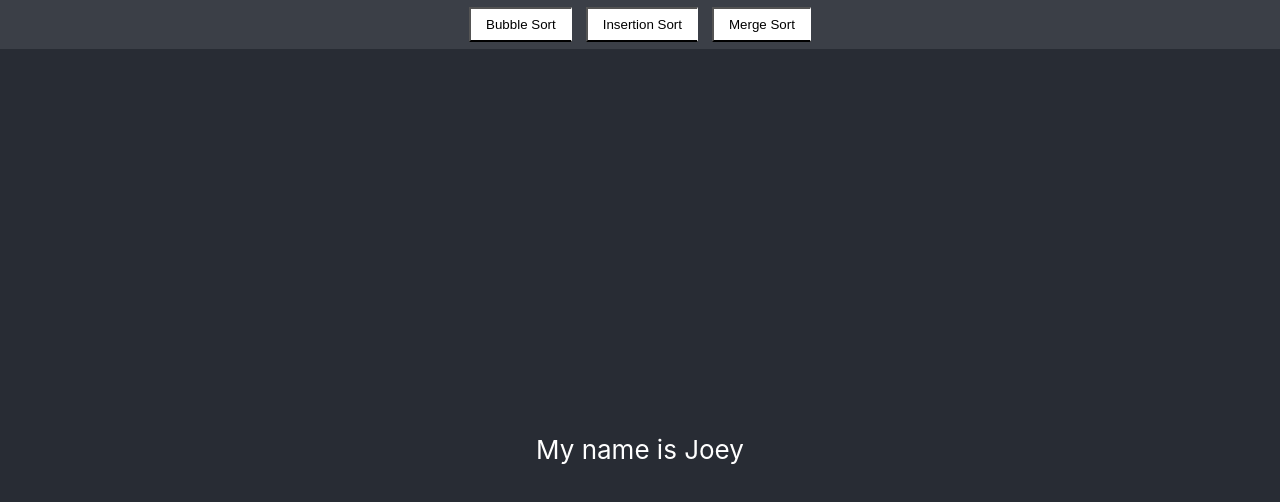
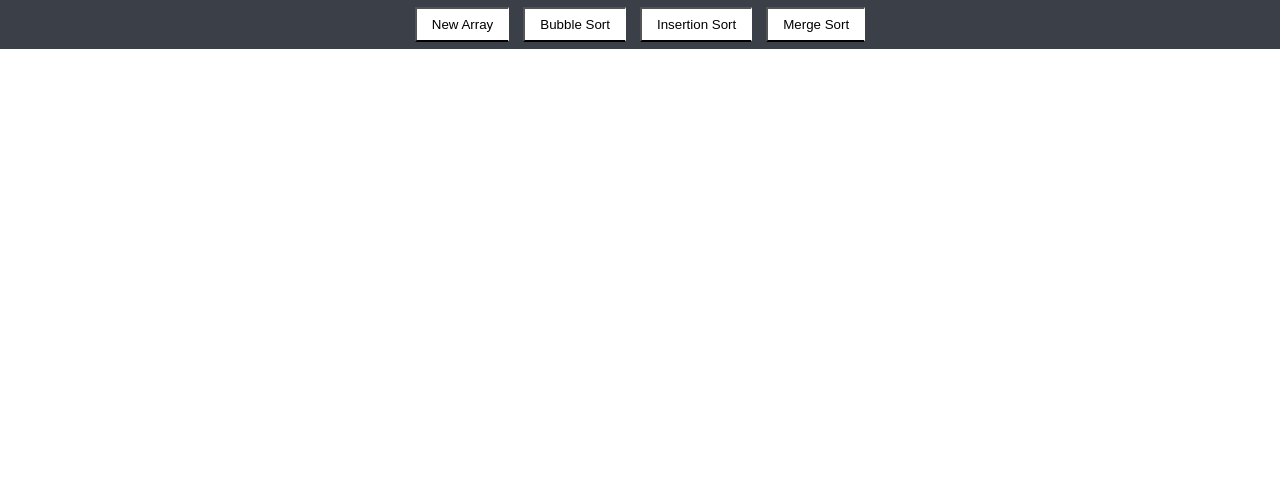
Before and after one commit to hrvojeperic/sorting-animation, a React (Create React App) app: page / in a window 1280 px wide. Shown: the top 502 px of the page. Built offline with nearby package versions, Linux system fonts and the light colour scheme.

Commit message:
finshed new array button

```diff
--- a/src/Components/MenuBarComponent.js
+++ b/src/Components/MenuBarComponent.js
@@ -5,6 +5,7 @@ const MenuBarComponent = (props) => {
 
     return (
         <div className='Menu'>
+            <button onClick={props.new}>New Array</button>
             <button onClick={props.bubble}>Bubble Sort</button>
             <button onClick={props.insertion}>Insertion Sort</button>
             <button onClick={props.merge}>Merge Sort</button>
--- a/src/Components/SortingAnimation.js
+++ b/src/Components/SortingAnimation.js
@@ -1,30 +1,53 @@
 import React, { Component } from 'react';
 import '../Styles/SortingAnimationStyles.css';
 import MenuBarComponent from './MenuBarComponent.js';
-import AnimateBubbleSort from '../Utilities/BubbleSortUtility.js';
-import AnimateInsertionSort from '../Utilities/InsertionSortUtility.js';
-import AnimateMergeSort from '../Utilities/MergeSortUtility.js';
+import BubbleSortUtility from '../Utilities/BubbleSortUtility.js';
+import InsertionSortUtility from '../Utilities/InsertionSortUtility.js';
+import MergeSortUtility from '../Utilities/MergeSortUtility.js';
+import NewArrayUtility from '../Utilities/NewArrayUtility.js';
+
 
 class SortingAnimation extends Component {
-/*
+
     constructor(props) {
         super(props);
     }
 
     state = {
-        animateArray = []
+        animationArray: [],
+        arraySize: 200,
+        minElementSize: 10,
+        maxElementSize: 500
     }
-*/
+
+    // initiate new array
+    newArrayHandler = () => {
+        let newArr = NewArrayUtility(this.state.arraySize, this.state.minElementSize, this.state.maxElementSize);
+        this.setState({animationArray: newArr}, () => {
+            console.log(this.state.animationArray);
+        });
+    }
+
     render() {
+
+        // display list of boxes
+        const boxList = this.state.animationArray.map((e, index) => {
+            const boxHeight = e + 'px';
+            return <div className='block' key={index} style={{height: boxHeight}}/>;
+        });
+
         return (
             <div>
 
                 <MenuBarComponent
-                    bubble={() => AnimateBubbleSort()}
-                    insertion={() => AnimateInsertionSort()}
-                    merge={() => AnimateMergeSort()}/>
-                <div className="App-header">
-                    <p>My name is Joey</p>
+                    new={() => this.newArrayHandler()}
+                    bubble={() => BubbleSortUtility()}
+                    insertion={() => InsertionSortUtility()}
+                    merge={() => MergeSortUtility()}/>
+
+
+                <div className='container'>
+                    {boxList}
                 </div>
 
             </div>
--- a/src/Styles/SortingAnimationStyles.css
+++ b/src/Styles/SortingAnimationStyles.css
@@ -1,14 +1,27 @@
+.block {
+  width: 4px;
+  margin: 0 1px;
+  display: inline-block;
+  background-color: #282c34;
+}
+
+.container {
+  display: flex;
+  justify-content: center;
+  align-items: center;
+}
+
 .App {
   text-align: center;
 }
 
 .App-header {
   background-color: #282c34;
-  min-height: 100vh;
+  /*min-height: 100vh;
   display: flex;
   flex-direction: column;
   align-items: center;
   justify-content: center;
-  font-size: calc(10px + 2vmin);
+  font-size: calc(10px + 2vmin);*/
   color: white;
 }
--- a/src/Utilities/BubbleSortUtility.js
+++ b/src/Utilities/BubbleSortUtility.js
@@ -1,7 +1,7 @@
 
-const AnimateBubbleSort = () => {
+const BubbleSortUtility = () => {
     console.log("Animating Bubble Sort...");
     return null;
 }
 
-export default AnimateBubbleSort;
+export default BubbleSortUtility;
--- a/src/Utilities/InsertionSortUtility.js
+++ b/src/Utilities/InsertionSortUtility.js
@@ -1,7 +1,7 @@
 
-const AnimateInsertionSort = () => {
+const InsertionSortUtility = () => {
     console.log("Animating Insertion Sort...");
     return null;
 }
 
-export default AnimateInsertionSort;
+export default InsertionSortUtility;
--- a/src/Utilities/MergeSortUtility.js
+++ b/src/Utilities/MergeSortUtility.js
@@ -1,7 +1,7 @@
 
-const AnimateMergeSort = () => {
+const MergeSortUtility = () => {
     console.log("Animating Merge Sort...");
     return null;
 }
 
-export default AnimateMergeSort;
+export default MergeSortUtility;
--- /dev/null
+++ b/src/Utilities/NewArrayUtility.js
@@ -0,0 +1,11 @@
+const NewArrayUtility = (size, min, max) => {
+    // populate new array
+    let newArray = new Array(size);
+    for(let i = 0; i < size; i++) {
+        newArray[i] = Math.floor(Math.random() * (max - min + 1)) + min;
+    }
+    console.log("Creating New Array..." + newArray[0]);
+    return newArray;
+}
+
+export default NewArrayUtility;
```
